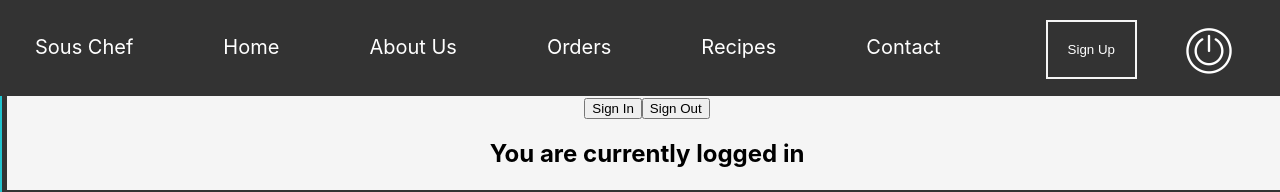
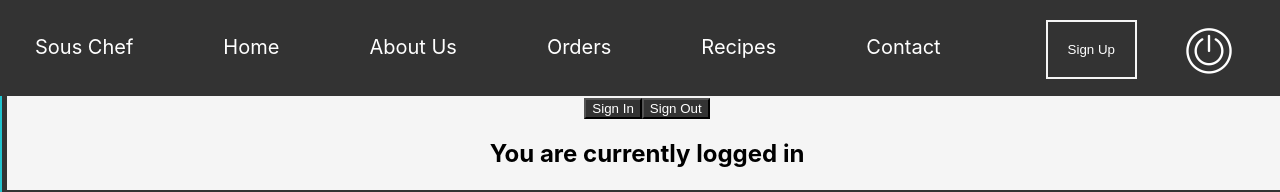
Before and after one commit to mathews1193/React-first_project, a React (Create React App) app: page / in a window 1280 px wide. Shown: the top 192 px of the page. Built offline with nearby package versions, Linux system fonts and the light colour scheme.

Commit message:
corrected a security vulnerability

```diff
--- a/package.json
+++ b/package.json
@@ -6,9 +6,11 @@
     "@testing-library/jest-dom": "^4.2.4",
     "@testing-library/react": "^9.5.0",
     "@testing-library/user-event": "^7.2.1",
+    "object-path": "^0.11.5",
     "react": "^16.13.1",
     "react-dom": "^16.13.1",
-    "react-scripts": "3.4.3"
+    "react-router-dom": "^5.2.0",
+    "react-scripts": "^3.4.4"
   },
   "scripts": {
     "start": "react-scripts start",
--- a/public/index.html
+++ b/public/index.html
@@ -24,7 +24,7 @@
       work correctly both with client-side routing and a non-root public URL.
       Learn how to configure a non-root public URL by running `npm run build`.
     -->
-    <title>React App</title>
+    <title>Sous Chef</title>
   </head>
   <body>
     <noscript>You need to enable JavaScript to run this app.</noscript>
--- a/src/components/DropDownNav.js
+++ b/src/components/DropDownNav.js
@@ -4,14 +4,14 @@ import './stylesheets/DropDownNav.css';
 class DropDownNav extends React.Component {
     render(){
          return (
-            <div class="dropdown">
-              <button class="dropbtn">
+            <div className="dropdown">
+              <button className="dropbtn">
                 <img src="power.png" alt="power" width="50" height="50"></img>
               </button>
-              <div class="dropdown-content">
+              <div className="dropdown-content">
                   <a href="#">Profile</a>
                   <a href="#">Setting</a>
-                  <a href="#">Log Out</a>
+                  <a href='#'>Log Out</a>
               </div>
           </div>
         )
--- a/src/components/MyInfor.js
+++ b/src/components/MyInfor.js
@@ -28,8 +28,8 @@ class MyInfor extends React.Component {
     }
     return (
            <div className="todo-list">
-             <button onClick={this.signIn}>Sign In</button>
-             <button onClick={this.signOut}>Sign Out</button>
+             <button className="sign" onClick={this.signIn}>Sign In</button>
+             <button className="sign" onClick={this.signOut}>Sign Out</button>
               <h2>You are currently logged {result}</h2>
           </div>
             )
--- a/src/components/stylesheets/Footer.css
+++ b/src/components/stylesheets/Footer.css
@@ -1,5 +1,6 @@
 .bottom{
     background-color: #333;
+    width:100%;
     margin:0;
     padding:0;
     bottom:0;
--- a/src/components/stylesheets/MyInfor.css
+++ b/src/components/stylesheets/MyInfor.css
@@ -3,3 +3,7 @@
     padding:2px;
     text-align: center;
 }
+.sign{
+    background-color: #333;
+    color:white;
+}
```
Also changed, not shown: 1 other file (tests, documents, lock files or other folders).
